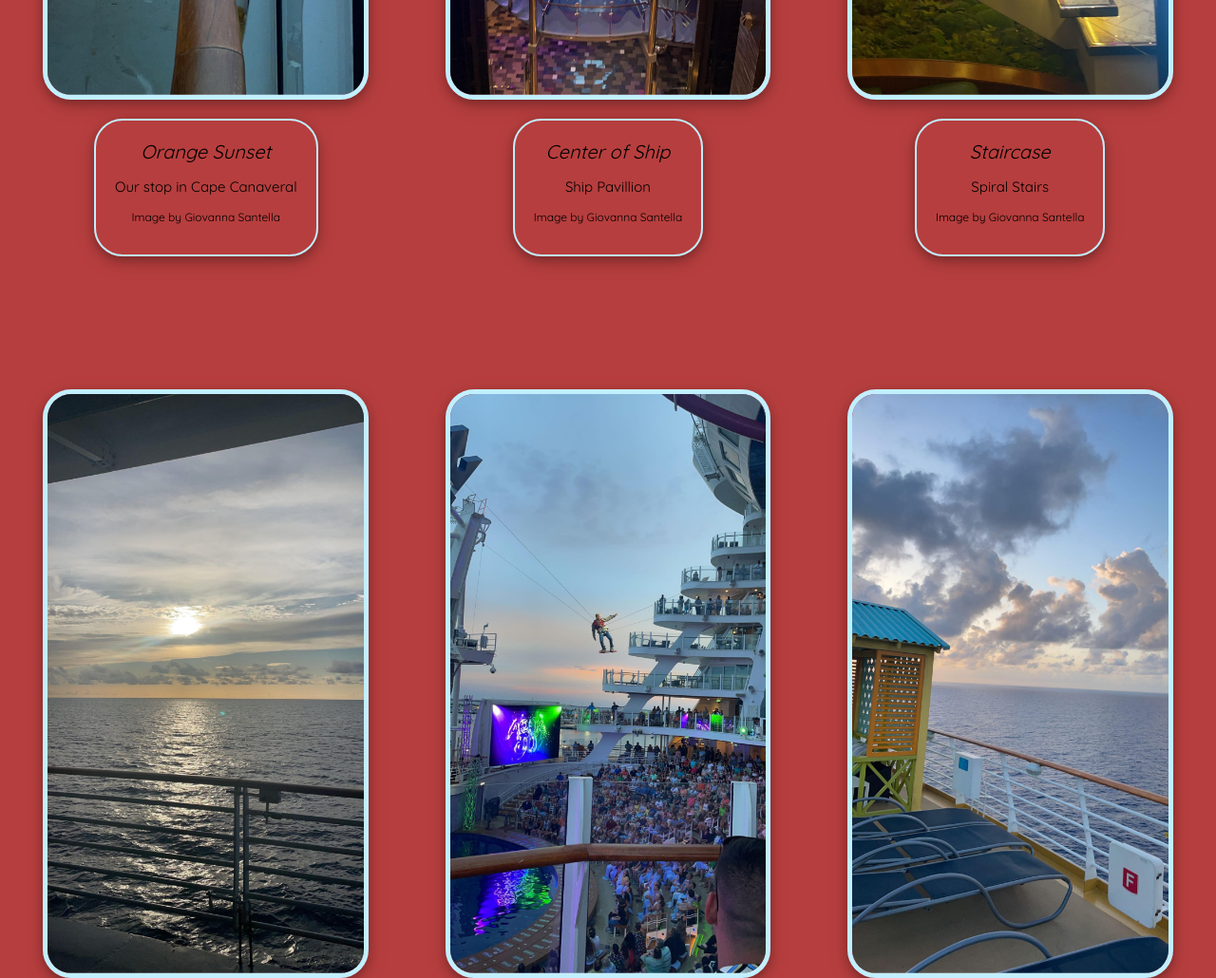
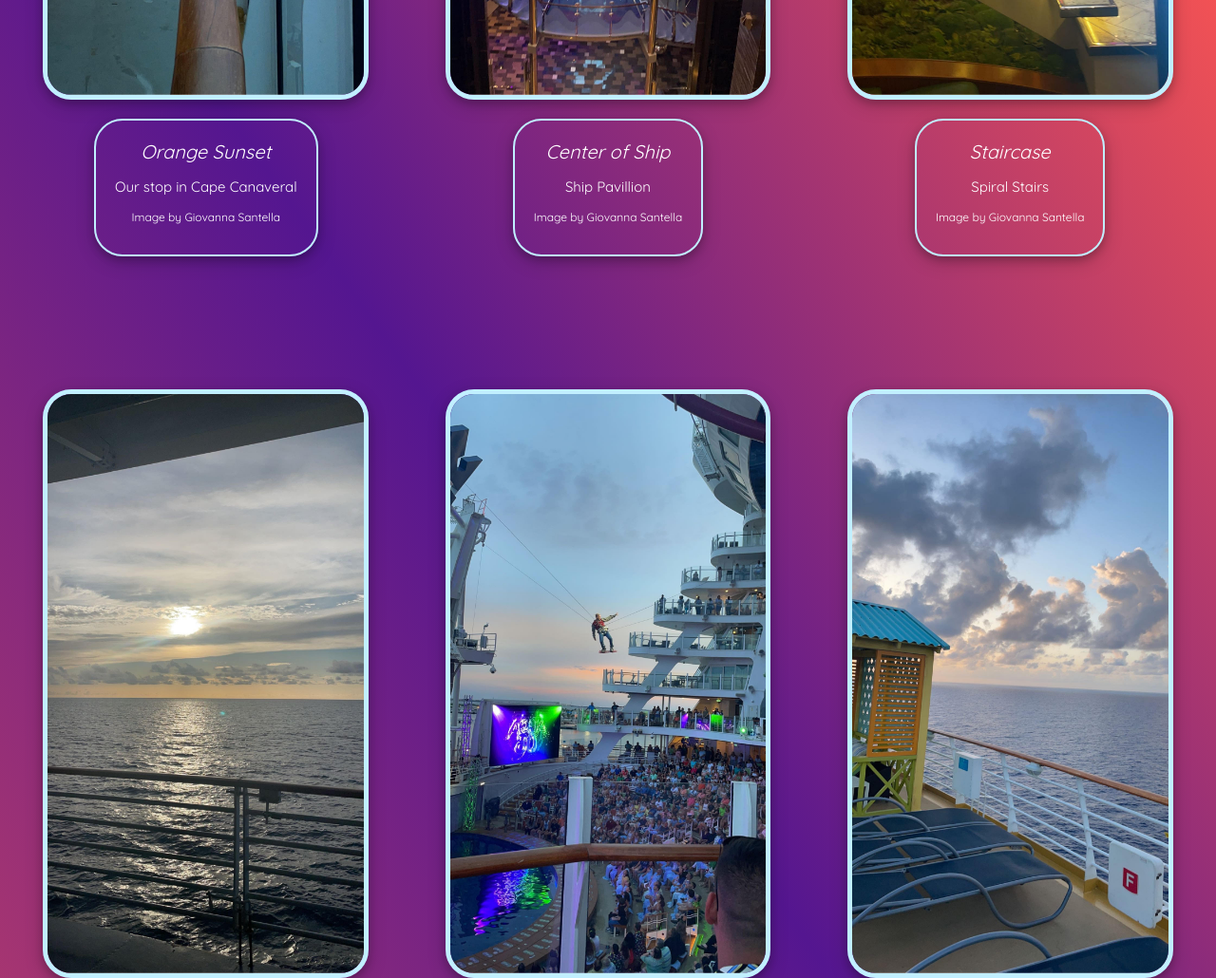
Before and after one commit to CSF2223/mygallery-SantellaGiovanna, a plain HTML site: page index.html in a window 1280 px wide. Shown: the part 760-1790 px from the top of the page at 95% size. Drawn offline with Linux system fonts and the light colour scheme.

Commit message:
submit for grading

```diff
--- a/style.css
+++ b/style.css
@@ -1,7 +1,7 @@
 /*
 Color Palette:
 background color: #B73E3E
-font color:   #000000
+font color:   #FFFFFF
 secondary color:   #C1EFFF
 tertiary color:   #FFE9AE
 */
@@ -32,9 +32,11 @@ header {
 
 body {
     background-color: #B73E3E;
-    color:  #000000;
+    color:  #FFFFFF;
     font-family: 'Quicksand', sans-serif;
     margin: 0;
+    height: 3000px; /* Used to enable scrolling */
+  background: linear-gradient(55deg, #F55353 0%, #541690 51%, #F55353 85%);
 }
 
 cite{
@@ -70,7 +72,7 @@ p {
 }
 
 .cardText{
-    color: #000000;
+    color: #FFFFFF;
     text-align: center;
     border-bottom: 2px solid #C1EFFF;
     border-right: 2px solid #C1EFFF;
@@ -98,6 +100,7 @@ p {
         max-width: 26%;
     }
 }
+
 img {
   border: 5px solid #C1EFFF;
 }
```
